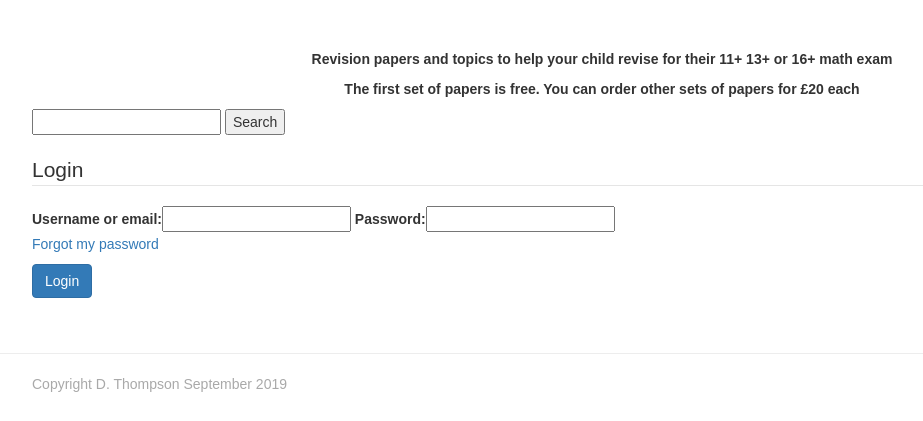
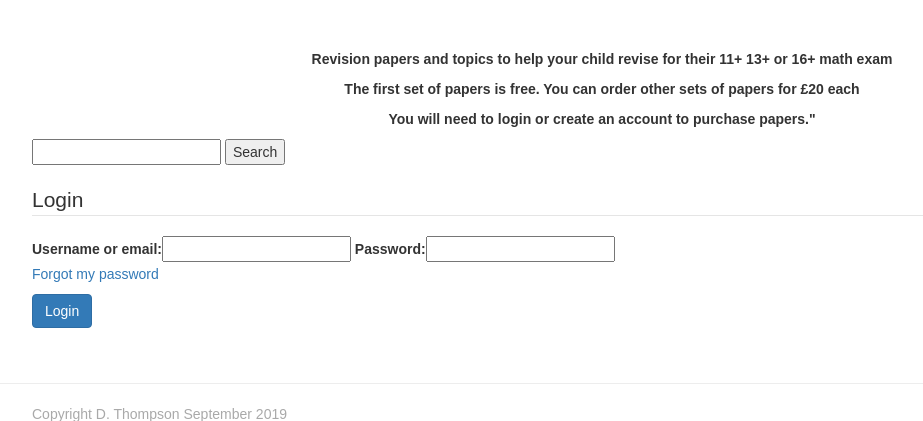
Before and after one commit to Code-Institute-Submissions/debbiect246-mathsplusrevision, a Django app: page /accounts/login/ in a window 1280 px wide. Shown: the part 51-472 px from the top of the page, without its empty margins (38-961 px from the left). Run offline with Django 3.2, Linux system fonts and the light colour scheme; some libraries are stand-ins or nearby versions.

Commit message:
user advised to login before purchasing papers

```diff
--- a/templates/base.html
+++ b/templates/base.html
@@ -51,6 +51,7 @@
     </nav>
     <p class="firstline"> Revision papers and topics to help your child revise for their 11+ 13+ or 16+ math exam </p>
     <p class="firstline"> The first set of papers is free.  You can order other sets of papers for £20 each   </p>
+    <p class="firstline"> You will need to login or create an account to purchase papers." </p>
     {% if messages %}
         <div class="alert alert-success">
             <div class="messages">
```
